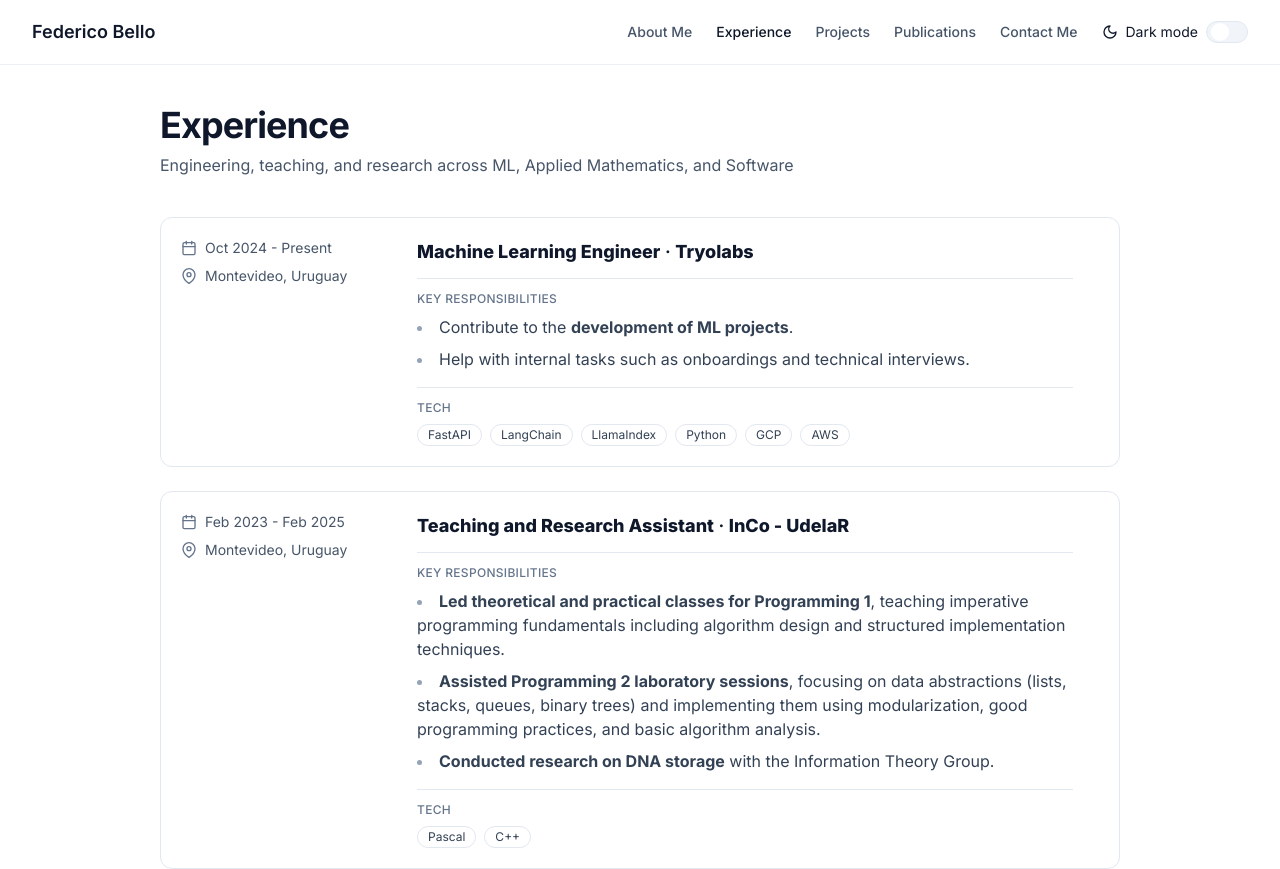
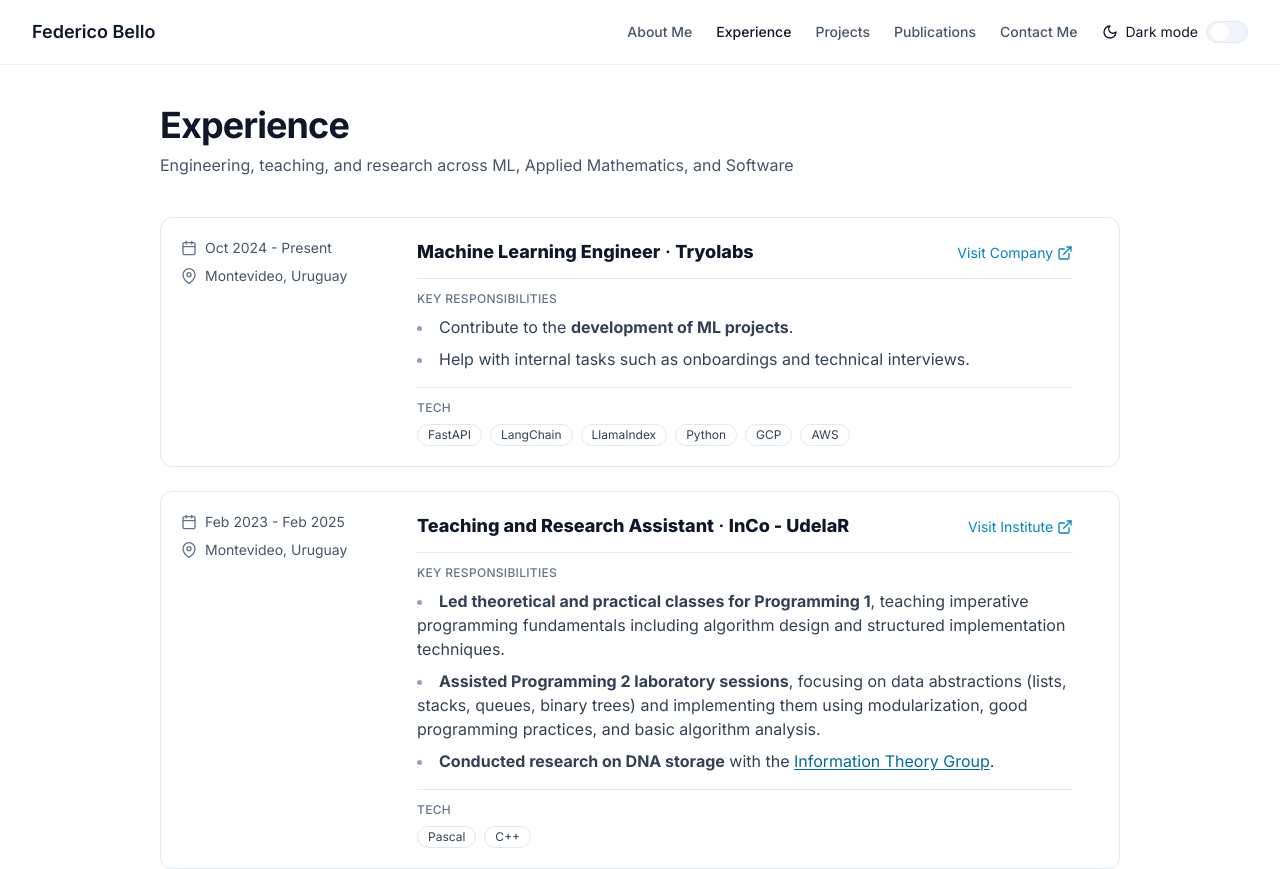
Before and after one commit to fede-bello/portfolio, a React (Vite) app: page /experience in a window 1280 px wide. Shown: the top 869 px of the page. Built offline with nearby package versions, Linux system fonts and the light colour scheme.

Commit message:
add links

```diff
--- a/src/components/ExperienceCard.tsx
+++ b/src/components/ExperienceCard.tsx
@@ -19,6 +19,23 @@
             <h3 className="text-lg font-semibold">
               <strong>{exp.role}</strong> · <strong>{exp.company}</strong>
             </h3>
+            {exp.orgKind === "university" || exp.companyUrl ? (
+              <a
+                href={
+                  exp.orgKind === "university"
+                    ? exp.companyUrl ?? "https://www.fing.edu.uy/es/inco"
+                    : exp.companyUrl
+                }
+                target="_blank"
+                rel="noopener noreferrer"
+                className="inline-flex items-center gap-1 text-sm text-sky-600 hover:text-sky-700 dark:text-sky-400 dark:hover:text-sky-300"
+              >
+                {exp.orgKind === "university"
+                  ? "Visit Institute"
+                  : "Visit Company"}
+                <Icon name="external" className="size-4" />
+              </a>
+            ) : null}
           </header>
 
           <div className="mt-1 flex items-center gap-4 text-sm text-slate-600 dark:text-slate-300 md:hidden">
@@ -43,7 +60,7 @@
               <div className="text-xs font-medium uppercase tracking-wide text-slate-500 dark:text-slate-400">
                 Key responsibilities
               </div>
-              <ul className="mt-2 space-y-2 list-disc list-inside text-slate-700 dark:text-slate-200">
+              <ul className="mt-2 space-y-2 list-disc list-inside text-slate-700 dark:text-slate-200 [&_a]:text-sky-700 dark:[&_a]:text-sky-300 [&_a]:underline [&_a]:underline-offset-2">
                 {exp.summary.map((item) => (
                   <li
                     key={item}
--- a/src/components/Icon.tsx
+++ b/src/components/Icon.tsx
@@ -13,6 +13,7 @@
   FiChevronRight,
   FiFileText,
   FiX,
+  FiExternalLink,
 } from "react-icons/fi";
 import { FaXTwitter } from "react-icons/fa6";
 
@@ -35,6 +36,7 @@
   "chevron-right": FiChevronRight,
   "file-text": FiFileText,
   close: FiX,
+  external: FiExternalLink,
   X: FaXTwitter,
 };
 
--- a/src/experience/data.ts
+++ b/src/experience/data.ts
@@ -4,6 +4,8 @@
   {
     role: "Machine Learning Engineer",
     company: "Tryolabs",
+    companyUrl: "https://tryolabs.com/",
+    orgKind: "company",
     period: "Oct 2024 - Present",
     location: "Montevideo, Uruguay",
     summary: [
@@ -17,30 +19,36 @@
   {
     role: "Teaching and Research Assistant",
     company: "InCo - UdelaR",
+    companyUrl: "https://www.fing.edu.uy/es/inco",
+    orgKind: "university",
     period: "Feb 2023 - Feb 2025",
     location: "Montevideo, Uruguay",
     summary: [
       "<strong>Led theoretical and practical classes for Programming 1</strong>, teaching imperative programming fundamentals including algorithm design and structured implementation techniques.",
       "<strong>Assisted Programming 2 laboratory sessions</strong>, focusing on data abstractions (lists, stacks, queues, binary trees) and implementing them using modularization, good programming practices, and basic algorithm analysis.",
-      "<strong>Conducted research on DNA storage</strong> with the Information Theory Group.",
+      '<strong>Conducted research on DNA storage</strong> with the <a href="https://www.fing.edu.uy/es/grupos/nti" target="_blank" rel="noopener noreferrer">Information Theory Group</a>.',
     ],
     stack: ["Pascal", "C++"],
   },
   {
     role: "Junior AI Developer",
     company: "Eagerworks",
+    companyUrl: "https://eagerworks.com/",
+    orgKind: "company",
     period: "Feb 2024 - Oct 2024",
     location: "Montevideo, Uruguay",
     summary: [
-      "<strong>Worked in the development</strong> of the backend for <strong>Docshunter</strong>, a document management and generation platform. Built an <strong>API</strong> designed to be <strong>reused</strong> in other client applications.",
+      '<strong>Worked in the development</strong> of the backend for <strong><a href="https://docshunter.ai/" target="_blank" rel="noopener noreferrer">Docshunter</a></strong>, a document management and generation platform. Built an <strong>API</strong> designed to be <strong>reused</strong> in other client applications.',
       "Wrote <strong>blog posts</strong> about <strong>technical solutions</strong> used in the platform.",
       "Took part in <strong>technical interviews</strong> with potential candidates.",
     ],
-    stack: ["FastAPI", "Postgres", "Python", "Langchain"],
+    stack: ["FastAPI", "Postgres", "Python", "Langchain", "AWS"],
   },
   {
     role: "Junior Developer",
     company: "Sinapsis",
+    companyUrl: "https://www.sinapsis.com.uy/",
+    orgKind: "company",
     period: "Aug 2023 - Feb 2024",
     location: "Montevideo, Uruguay",
     summary: [
--- a/src/types/experience.ts
+++ b/src/types/experience.ts
@@ -1,6 +1,8 @@
 export type Experience = {
   role: string;
   company: string;
+  companyUrl?: string;
+  orgKind?: "company" | "university";
   period: string;
   location: string;
   summary: ReadonlyArray<string>;
```
